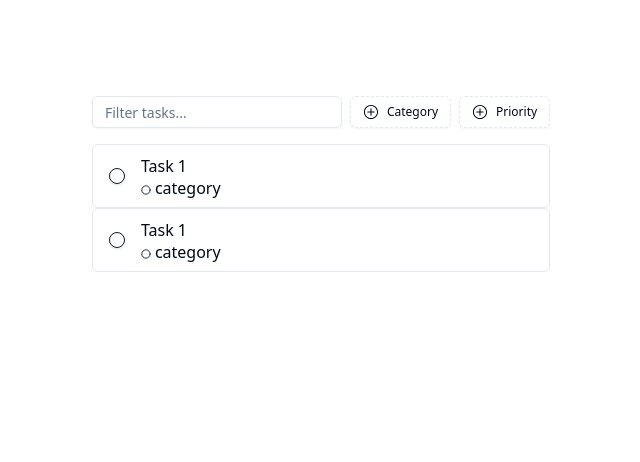
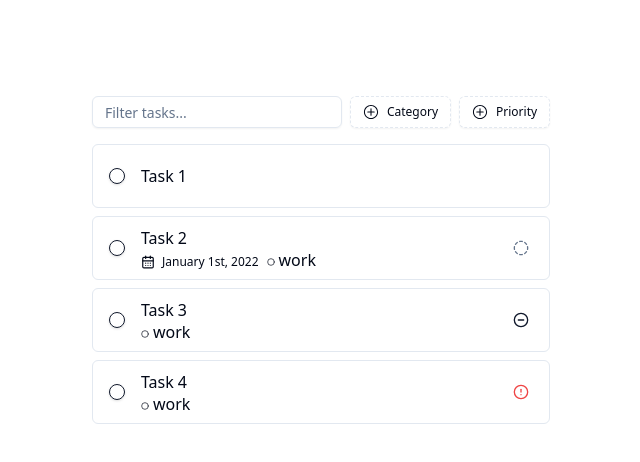
Before and after one commit to jed-cheng/jderobot_gsoc_challenge, a Next.js app in the folder react_challenge/: page / in a window 1280 px wide. Shown: the top 462 px of the page, without its empty margins (319-959 px from the left). Built offline with nearby package versions, Linux system fonts and the light colour scheme.

Commit message:
Refactor TaskList and TaskListItem components

```diff
--- a/react_challenge/src/components/task/TaskList.tsx
+++ b/react_challenge/src/components/task/TaskList.tsx
@@ -42,13 +42,13 @@ export default function TaskList<TData,TValue>({
     return (
         <div className="space-y-4">
             <TaskListToolbar table={table} />
-            <div className="w-full">
+            <div className="w-full space-y-2">
                 {table.getRowModel().rows?.length? (
                     table.getRowModel().rows.map((row, index) => (
                         <TaskListItem key={index} {...row.original as Task}  />
                     ))
                 ) : (
-                    <div>
+                    <div className="w-full text-center">
                         No tasks found
                     </div>
                 )}
--- a/react_challenge/src/components/task/TaskListItem.tsx
+++ b/react_challenge/src/components/task/TaskListItem.tsx
@@ -1,9 +1,9 @@
 import { CalendarDays, Circle } from "lucide-react";
 import { Checkbox } from "../ui/checkbox";
-import { Badge } from "../ui/badge";
 import { type Task } from "@/lib/schema";
 import { priorities } from "@/lib/consts";
 import { cn } from "@/lib/utils";
+import { format } from "date-fns";
 
 
 export default function TaskListItem(props: Task) {
@@ -18,28 +18,25 @@ export default function TaskListItem(props: Task) {
                     {props.due && (
                         <span>
                             <CalendarDays size={14} className= " inline mr-1"/>
-                            <span className=" text-xs"> {props.due.toLocaleDateString()}</span>
+                            <span className=" text-xs"> {format(props.due, "PPP")}</span>
                         </span>
                     )}
 
                     {props.category && (
                         <span>
-                            <Circle size={10} className=" inline mr-1" />
-                            category
+                            <Circle size={8} className=" inline mr-1" />
+                            {props.category}
                         </span>
                     )}
                 </div>
             </div>
-            {props.priority && (
-                    <Badge variant={"outline"} className={cn(
-                        priority?.value === "1" && "bg-primary-foreground text-primary-foreground",
-                        priority?.value === "2" && "bg-primary-foreground text-primary-foreground",
-                        priority?.value === "3" && " bg-destructive-foreground text-destructive-foreground",
+            {props.priority && priority?.icon && (
+                 <priority.icon size={16} className={cn("inline mr-1 ml-auto",
+                    priority.value === "1" && " text-muted-foreground",
+                    priority.value === "2" && " text-accent-foreground",
+                    priority.value === "3" && " text-destructive"
+                 )} />
 
-                    )}>
-                        {priority?.icon && <priority.icon size={16} className="inline mr-1" />}
-                        {priority?.label}
-                    </Badge>
             )}
         </div>
     )
--- a/react_challenge/src/lib/consts.tsx
+++ b/react_challenge/src/lib/consts.tsx
@@ -1,23 +1,23 @@
 import {
-  ArrowDownIcon,
-  ArrowRightIcon,
-  ArrowUpIcon } from "lucide-react";
+  CircleAlert,
+  CircleDashed,
+  CircleMinus } from "lucide-react";
 
 export const priorities = [
     {
       label: "Low",
       value: "1",
-      icon: ArrowDownIcon,
+      icon: CircleDashed ,
     },
     {
       label: "Medium",
       value: "2",
-      icon: ArrowRightIcon,
+      icon: CircleMinus,
     },
     {
       label: "High",
       value: "3",
-      icon: ArrowUpIcon,
+      icon: CircleAlert,
     },
 ]
 
--- a/react_challenge/src/lib/slices/task/taskSlice.ts
+++ b/react_challenge/src/lib/slices/task/taskSlice.ts
@@ -10,13 +10,22 @@ const initialState: TaskSliceState = {
   tasks: [
     {
       title: "Task 1",
-      category: "work",
-      priority: undefined
     },
     {
-      title: "Task 1",
+      title: "Task 2",
       category: "work",
-      priority: undefined
+      priority: "1",
+      due: new Date("2022-01-01")
+    },
+    {
+      title: "Task 3",
+      category: "work",
+      priority: "2"
+    },
+    {
+      title: "Task 4",
+      category: "work",
+      priority: "3"
     }
   ],
 };
```
